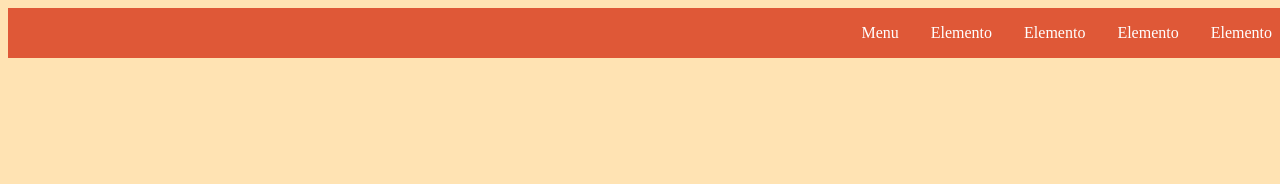
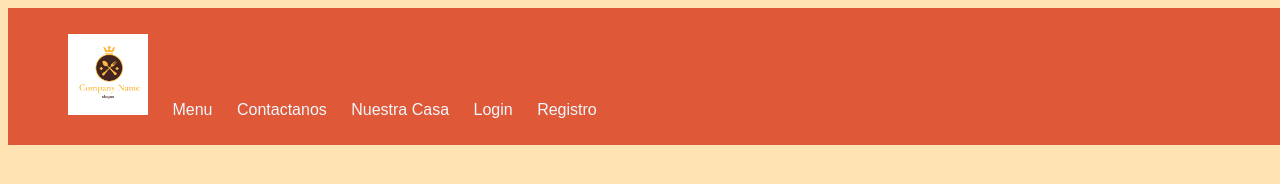
Before and after one commit to flor1706/Practica7, a plain HTML site: page Florencia.Pereyra.TP7.html in a window 1280 px wide. Shown: the top 184 px of the page. Drawn offline with Linux system fonts and the light colour scheme.

Commit message:
Practica7

```diff
--- a/Florecia.Pereyra.TP7.css
+++ b/Florecia.Pereyra.TP7.css
@@ -1,38 +1,32 @@
 body {
   width: 100%;
   background-color: rgb(255, 227, 179);
+  font-family: sans-serif;
 }
 
-img {}
-
-
-.menu {
+.menu1 {
+  list-style: none;
+  padding: 10px;
   background-color: rgb(223, 88, 55);
+  width: 100%;
   display: flex;
   justify-content: space-between;
 
 }
-
-ul {
-  list-style-type: none;
-  margin: 0;
-  padding: 0;
-  overflow: hidden;
-  background-color: 223, 88, 55;
-  display: flex;
+img{
+  width: 80px;
 }
 
-a {
-  display: block;
-  color: white;
-  padding: 16px;
+.menu1 li a {
   text-decoration: none;
+  color: aliceblue;
+  padding: 10px;
 }
+.menu1 li{
+  display: inline-block;
+  text-align: center;
 
-a:hover {
-  background-color: lawngreen;
 }
-
-.ul1{
-  float: left;
+.menu1 li a:hover{
+  background-color:rgb(200,200,55);
 }
--- a/Florencia.Pereyra.TP7.html
+++ b/Florencia.Pereyra.TP7.html
@@ -10,22 +10,20 @@
 </head>
 
 <body>
-    <header>
-        <div class="menu">
-            <img src="" alt="">
-            <nav>
-                <ul class="ul1">
-                    <li><a href="#">Menu</a></li>
-                    <li><a href="#">Elemento</a></li>
-                    <li><a href="#">Elemento</a></li>
-                </ul>
-                <ul class="ul2">
-                    <li><a href="#">Elemento</a></li>
-                    <li><a href="#">Elemento</a></li>
-                </ul>
-            </nav>
-        </div>
-    </header>
+
+    <div class="menu1">
+        <ul>
+            <li><a href="Logo"> <img src="disenos-de-logos-restaurant-gastronomique-gastronomico-de-lujo.png"
+                        alt="Logo"></a></li>
+            <li> <a href="Menu" class="nav-link">Menu</a></li>
+            <li><a href="Contactanos" class="nav-link">Contactanos</a></li>
+            <li><a href="Nuestra Casa" class="nav-link">Nuestra Casa</a></li>
+            <li><a href="Login" class="nav-link">Login</a></li>
+            <li><a href="Registro" class="nav-link">Registro</a></li>
+        </ul>
+    </div>
+
+
 
 
 </body>
```
Also changed, not shown: disenos-de-logos-restaurant-gastronomique-gastronomico-de-lujo.png (added).
